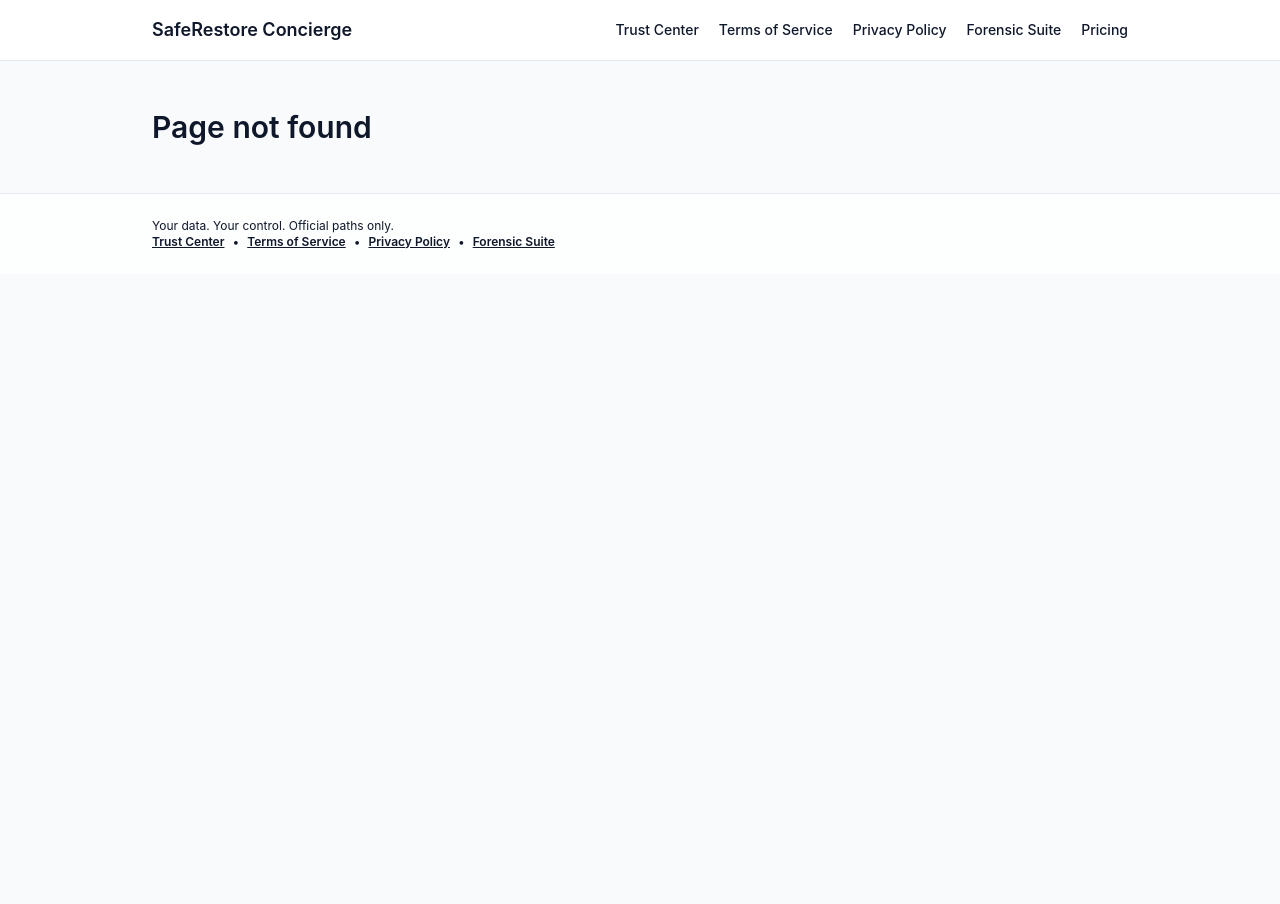
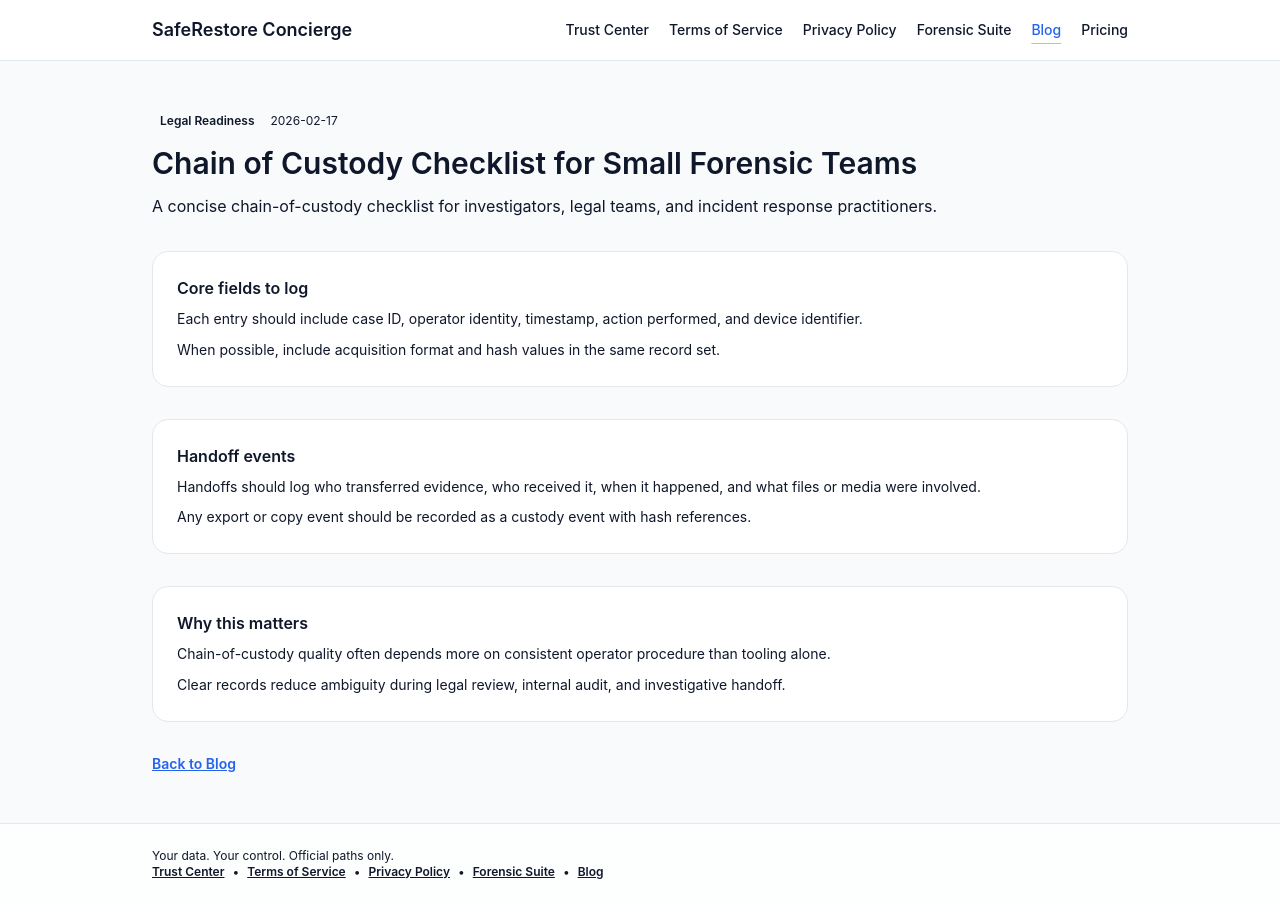
Before and after one commit to carter961995-wq/saferestore, a React (Vite) app: page /blog/chain-of-custody-checklist in a window 1280 px wide. Before the commit the page ends 800 px from the top, so only its background shows below. Built offline with nearby package versions, Linux system fonts and the light colour scheme.

Commit message:
feat: restore blog tab and publish blog pages

```diff
--- a/src/App.jsx
+++ b/src/App.jsx
@@ -8,6 +8,8 @@
 import Pricing from "./pages/Pricing.jsx";
 import Soc2Page from "./pages/Soc2Page.jsx";
 import ForensicPage from "./pages/ForensicPage.jsx";
+import BlogPage from "./pages/BlogPage.jsx";
+import BlogPostPage from "./pages/BlogPostPage.jsx";
 import CaseSummary from "./pages/CaseSummary.jsx";
 import EventsPage from "./pages/EventsPage.jsx";
 import { logEvent } from "./lib/analytics.js";
@@ -15,6 +17,7 @@
 import TermsOfService from "./pages/TermsOfService.jsx";
 import Support from "./pages/Support.jsx";
 import NotFound from "./pages/NotFound.jsx";
+import { blogPostMap } from "./content/blogPosts.js";
 
 const SITE_ORIGIN = "https://saferestorehelp.com";
 
@@ -48,6 +51,11 @@
     title: "Forensic Suite",
     description:
       "Digital forensics workflow guidance for investigative and legal teams, including E01 imaging, hash verification, and chain-of-custody documentation.",
+  },
+  "/blog": {
+    title: "Blog",
+    description:
+      "SafeRestore blog coverage for forensic workflows, chain-of-custody, and legal-ready recovery operations.",
   },
   "/pricing": {
     title: "Pricing",
@@ -116,8 +124,19 @@
 
   useEffect(() => {
     const pathname = normalizePath(location.pathname);
+    const slug = pathname.startsWith("/blog/") ? pathname.slice("/blog/".length) : null;
+    const blogPost = slug ? blogPostMap[slug] : null;
+
+    const seo =
+      pageSeo[pathname] ||
+      (blogPost
+        ? {
+            title: blogPost.title,
+            description: blogPost.description,
+          }
+        : null);
+
     const canonicalUrl = `${SITE_ORIGIN}${pathname === "/" ? "" : pathname}`;
-    const seo = pageSeo[pathname];
     const foundPage = Boolean(seo);
     const title = seo?.title || "Page Not Found";
     const description =
@@ -146,6 +165,8 @@
         <Route path="/trust" element={<TrustCenter />} />
         <Route path="/soc-2" element={<Soc2Page />} />
         <Route path="/forensic" element={<ForensicPage />} />
+        <Route path="/blog" element={<BlogPage />} />
+        <Route path="/blog/:slug" element={<BlogPostPage />} />
         <Route path="/pricing" element={<Pricing />} />
         <Route path="/case-summary" element={<CaseSummary />} />
         <Route path="/privacy" element={<PrivacyPolicy />} />
@@ -155,9 +176,7 @@
         <Route path="/trust-center" element={<Navigate to="/trust" replace />} />
         <Route path="/privacy-policy" element={<Navigate to="/privacy" replace />} />
         <Route path="/terms-of-service" element={<Navigate to="/terms" replace />} />
-        {import.meta.env.DEV ? (
-          <Route path="/events" element={<EventsPage />} />
-        ) : null}
+        {import.meta.env.DEV ? <Route path="/events" element={<EventsPage />} /> : null}
         <Route path="*" element={<NotFound />} />
       </Routes>
     </Layout>
--- a/src/components/Layout.jsx
+++ b/src/components/Layout.jsx
@@ -28,6 +28,9 @@
             <NavLink to="/forensic" className={navLinkClass}>
               Forensic Suite
             </NavLink>
+            <NavLink to="/blog" className={navLinkClass}>
+              Blog
+            </NavLink>
             <NavLink to="/pricing" className={navLinkClass}>
               Pricing
             </NavLink>
@@ -54,6 +57,10 @@
             <Link to="/forensic" className="font-semibold text-slate-500 underline">
               Forensic Suite
             </Link>
+            <span className="text-slate-400">•</span>
+            <Link to="/blog" className="font-semibold text-slate-500 underline">
+              Blog
+            </Link>
           </div>
         </div>
       </footer>
--- /dev/null
+++ b/src/content/blogPosts.js
@@ -0,0 +1,104 @@
+export const blogPosts = [
+  {
+    slug: "forensic-hash-verification-basics",
+    title: "Forensic Hash Verification Basics: MD5, SHA256, and Why They Matter",
+    description:
+      "A practical guide to forensic hash verification and post-acquisition checks for legal and investigative workflows.",
+    date: "2026-02-17",
+    category: "Forensic Workflow",
+    excerpt:
+      "Learn how MD5 and SHA256 are used to confirm evidence integrity after acquisition and export.",
+    sections: [
+      {
+        heading: "Why hashes are used in forensic recovery",
+        paragraphs: [
+          "A hash is a digital fingerprint for a file or image. In forensic workflows, hashes help show whether evidence changed during processing.",
+          "Hash records are created at acquisition and checked again during verification or transfer steps.",
+        ],
+      },
+      {
+        heading: "MD5 and SHA256 in practice",
+        paragraphs: [
+          "MD5 remains common in legacy workflows and cross-tool compatibility checks.",
+          "SHA256 provides stronger collision resistance and is widely required in modern policies.",
+          "Using both values can support interoperability and higher-assurance verification reporting.",
+        ],
+      },
+      {
+        heading: "Post-acquisition verification",
+        paragraphs: [
+          "After imaging, the completed evidence file is hashed again.",
+          "The post-acquisition hash is compared to the hash recorded at capture. A match supports consistency of the stored image.",
+        ],
+      },
+    ],
+  },
+  {
+    slug: "chain-of-custody-checklist",
+    title: "Chain of Custody Checklist for Small Forensic Teams",
+    description:
+      "A concise chain-of-custody checklist for investigators, legal teams, and incident response practitioners.",
+    date: "2026-02-17",
+    category: "Legal Readiness",
+    excerpt:
+      "Capture the minimum fields that make handoffs and evidence history easier to defend and review.",
+    sections: [
+      {
+        heading: "Core fields to log",
+        paragraphs: [
+          "Each entry should include case ID, operator identity, timestamp, action performed, and device identifier.",
+          "When possible, include acquisition format and hash values in the same record set.",
+        ],
+      },
+      {
+        heading: "Handoff events",
+        paragraphs: [
+          "Handoffs should log who transferred evidence, who received it, when it happened, and what files or media were involved.",
+          "Any export or copy event should be recorded as a custody event with hash references.",
+        ],
+      },
+      {
+        heading: "Why this matters",
+        paragraphs: [
+          "Chain-of-custody quality often depends more on consistent operator procedure than tooling alone.",
+          "Clear records reduce ambiguity during legal review, internal audit, and investigative handoff.",
+        ],
+      },
+    ],
+  },
+  {
+    slug: "recovery-vs-forensic-workflows",
+    title: "Recovery vs Forensic Workflows: Choosing the Right Path",
+    description:
+      "How to choose between standard recovery and forensic workflows based on evidence sensitivity and reporting needs.",
+    date: "2026-02-17",
+    category: "Strategy",
+    excerpt:
+      "Understand when guided recovery is enough and when forensic-grade workflow controls are needed.",
+    sections: [
+      {
+        heading: "Recovery workflow",
+        paragraphs: [
+          "Recovery workflows focus on restoring data quickly and safely for operational continuity.",
+          "These paths usually prioritize speed, user guidance, and practical outcome tracking.",
+        ],
+      },
+      {
+        heading: "Forensic workflow",
+        paragraphs: [
+          "Forensic workflows prioritize integrity, reproducibility, and documentation for legal or investigative contexts.",
+          "Typical controls include read-only acquisition strategy, E01 or RAW/DD imaging, hash verification, and custody logs.",
+        ],
+      },
+      {
+        heading: "Decision guide",
+        paragraphs: [
+          "If evidence handling or legal review is expected, forensic controls should be applied from intake onward.",
+          "If the objective is standard restoration without evidentiary requirements, recovery workflows are often sufficient.",
+        ],
+      },
+    ],
+  },
+];
+
+export const blogPostMap = Object.fromEntries(blogPosts.map((post) => [post.slug, post]));
--- /dev/null
+++ b/src/pages/BlogPage.jsx
@@ -0,0 +1,39 @@
+import { Link } from "react-router-dom";
+import { blogPosts } from "../content/blogPosts.js";
+
+export default function BlogPage() {
+  return (
+    <section className="space-y-8">
+      <div className="space-y-3">
+        <h1 className="text-3xl font-semibold text-slate">SafeRestore Blog</h1>
+        <p className="text-base leading-relaxed text-slate-600">
+          Practical guidance for forensic recovery, evidence handling, and legal-ready operations.
+        </p>
+      </div>
+
+      <div className="grid gap-6">
+        {blogPosts.map((post) => (
+          <article
+            key={post.slug}
+            className="rounded-2xl border border-slate-200 bg-white p-6"
+          >
+            <div className="mb-2 flex flex-wrap items-center gap-2 text-xs text-slate-500">
+              <span className="rounded-full bg-slate-100 px-2 py-1 font-semibold text-slate-600">
+                {post.category}
+              </span>
+              <span>{post.date}</span>
+            </div>
+            <h2 className="text-xl font-semibold text-slate">{post.title}</h2>
+            <p className="mt-2 text-sm leading-relaxed text-slate-600">{post.excerpt}</p>
+            <Link
+              to={`/blog/${post.slug}`}
+              className="mt-4 inline-flex text-sm font-semibold text-ocean underline"
+            >
+              Read article
+            </Link>
+          </article>
+        ))}
+      </div>
+    </section>
+  );
+}
--- /dev/null
+++ b/src/pages/BlogPostPage.jsx
@@ -0,0 +1,52 @@
+import { Link, useParams } from "react-router-dom";
+import { blogPostMap } from "../content/blogPosts.js";
+
+export default function BlogPostPage() {
+  const { slug } = useParams();
+  const post = slug ? blogPostMap[slug] : null;
+
+  if (!post) {
+    return (
+      <section className="space-y-4">
+        <h1 className="text-3xl font-semibold text-slate">Article not found</h1>
+        <p className="text-sm text-slate-600">This blog article is unavailable.</p>
+        <Link to="/blog" className="text-sm font-semibold text-ocean underline">
+          Back to Blog
+        </Link>
+      </section>
+    );
+  }
+
+  return (
+    <article className="space-y-8">
+      <header className="space-y-3">
+        <div className="flex flex-wrap items-center gap-2 text-xs text-slate-500">
+          <span className="rounded-full bg-slate-100 px-2 py-1 font-semibold text-slate-600">
+            {post.category}
+          </span>
+          <span>{post.date}</span>
+        </div>
+        <h1 className="text-3xl font-semibold text-slate">{post.title}</h1>
+        <p className="text-base leading-relaxed text-slate-600">{post.description}</p>
+      </header>
+
+      {post.sections.map((section) => (
+        <section
+          key={section.heading}
+          className="space-y-2 rounded-2xl border border-slate-200 bg-white p-6"
+        >
+          <h2 className="text-base font-semibold text-slate">{section.heading}</h2>
+          {section.paragraphs.map((paragraph) => (
+            <p key={paragraph} className="text-sm leading-relaxed text-slate-600">
+              {paragraph}
+            </p>
+          ))}
+        </section>
+      ))}
+
+      <Link to="/blog" className="inline-flex text-sm font-semibold text-ocean underline">
+        Back to Blog
+      </Link>
+    </article>
+  );
+}
```
Also changed, not shown: 1 other file (tests, documents, lock files or other folders).
